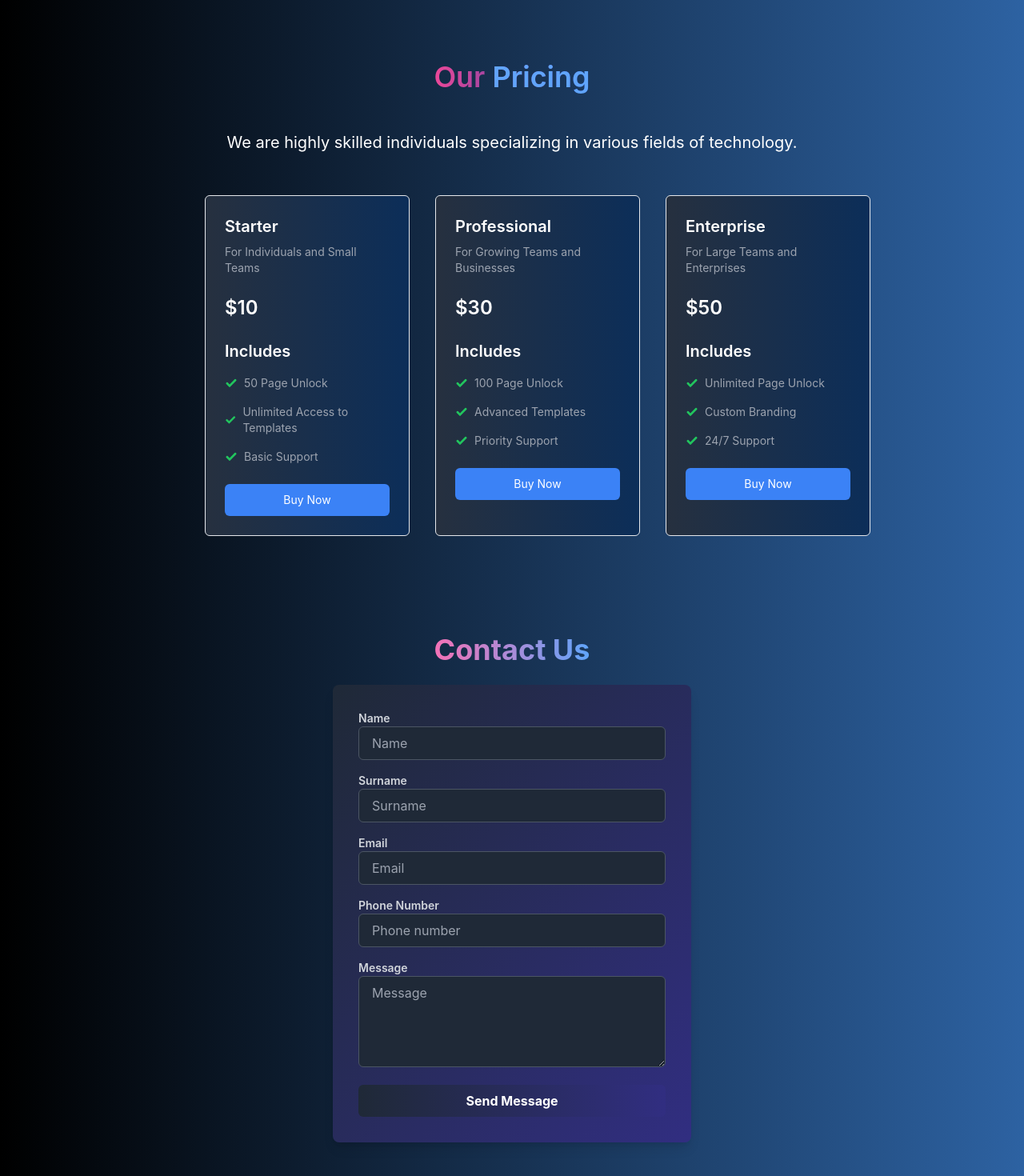
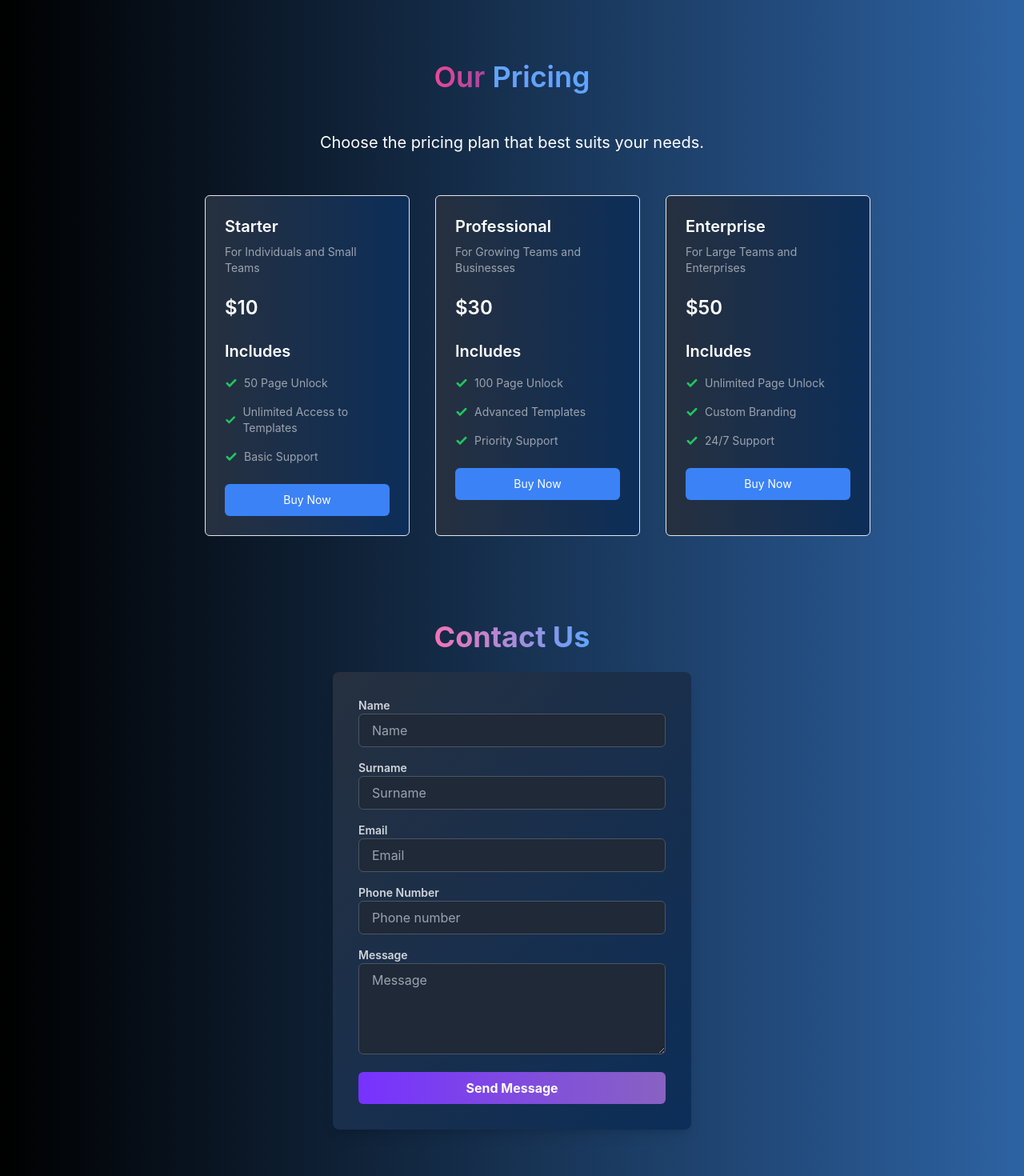
Before and after one commit to aryalbirat/ClassLens, a React (Create React App) app in the folder frontend/: page / in a window 1280 px wide. Shown: the part 2270-3740 px from the top of the page at 80% size. Built offline with nearby package versions, Linux system fonts and the light colour scheme.

Commit message:
Made some changes with the design and some files

```diff
--- a/frontend/src/pages/Contact.js
+++ b/frontend/src/pages/Contact.js
@@ -3,11 +3,11 @@ import React from 'react';
 function Contact() {
     return (
         <section id="contact">
-            <div className="min-h-screen bg-gradient-to-r pt-20  from-[#000000]  to-[#2d62a2] flex flex-col justify-center items-center">
+            <div className="min-h-screen bg-gradient-to-r pt-20  from-[#000000]  to-[#2d62a2] flex flex-col justify-center items-center pb-8">
                 <h1 className="text-4xl font-bold text-center text-gradient bg-gradient-to-r from-pink-400 to-blue-400 bg-clip-text text-transparent mb-6">
                     Contact Us
                 </h1>
-                <div className="bg-gradient-to-br from-gray-800 to-indigo-900 p-8 rounded-lg shadow-lg w-full max-w-md">
+                <div className="bg-gradient-to-br  from-[#26303f] to-[#0c2e59] p-8 rounded-lg shadow-lg w-full max-w-md">
                     <form className="space-y-4">
                         <div>
                             <label className="block text-gray-300 text-sm font-semibold" htmlFor="name">
@@ -66,7 +66,7 @@ function Contact() {
                         </div>
                         <button
                             type="submit"
-                            className="w-full py-2 rounded-md bg-gradient-to-r from-purple-500 to-blue-600 text-white font-bold hover:opacity-90 transition"
+                            className="w-full py-2 rounded-md bg-gradient-to-r from-[#7732FF] to-[#8862c2] text-white font-bold hover:opacity-90 transition"
                         >
                             Send Message
                         </button>
--- a/frontend/src/pages/Pricing.js
+++ b/frontend/src/pages/Pricing.js
@@ -52,7 +52,7 @@ export default function Pricing() {
 
 
       <p className="text-xl pt-5 text-white my-3 max-w-3xl mx-auto text-center">
-        We are highly skilled individuals specializing in various fields of technology.
+        Choose the pricing plan that best suits your needs.
       </p>
 
       <div className="flex justify-center space-x-8 pt-10">
```
